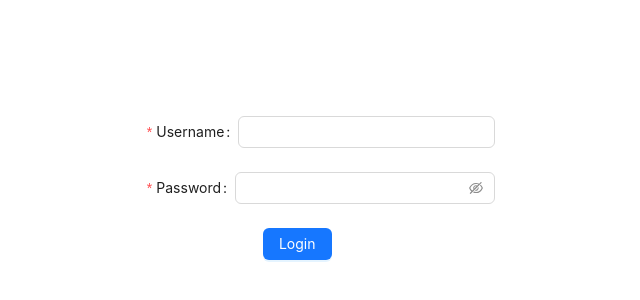
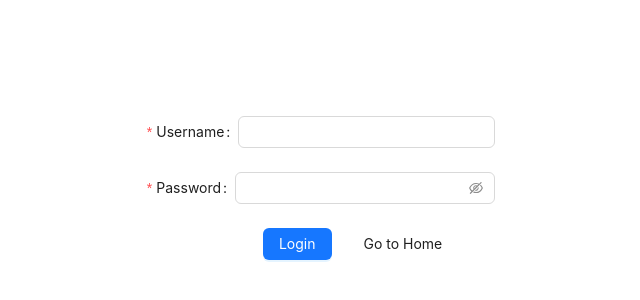
Before and after one commit to nipuna-swivel/craft-ecom-fe, a Next.js app: page /login in a window 1280 px wide. Shown: the part 200-500 px from the top of the page, without its empty margins (319-959 px from the left). Built offline with nearby package versions, Linux system fonts and the light colour scheme; no server answers.

Commit message:
ui update link

```diff
--- a/app/dashboard/layout.tsx
+++ b/app/dashboard/layout.tsx
@@ -101,7 +101,7 @@ const DashboardLayout = ({ children }: { children: React.ReactNode }) => {
                 {children}
               </div>
             </Content>
-            <Footer style={{ textAlign: "center" }}>Ecommerce App ©2023</Footer>
+            <Footer style={{ textAlign: "center" }}>Ignite Craft-shop Application ©2023</Footer>
           </Layout>
         </Layout>
       </body>
--- a/components/organisms/LoginForm.tsx
+++ b/components/organisms/LoginForm.tsx
@@ -2,6 +2,7 @@ import { useAppDispatch, useAppSelector } from "@/hooks";
 import { Button, Form, Input, message } from "antd";
 import { useRouter } from "next/navigation";
 import { login } from "@/features/auth/authSlice";
+import Link from "next/link";
 
 const LoginForm = () => {
   const router = useRouter();
@@ -54,6 +55,7 @@ const LoginForm = () => {
           <Button type="primary" htmlType="submit" loading={loading}>
             Login
           </Button>
+          <Link  className="ml-8" href="/">Go to Home</Link>
         </Form.Item>
       </Form>
     </div>
```
Also changed, not shown: 1 other file (tests, documents, lock files or other folders).
